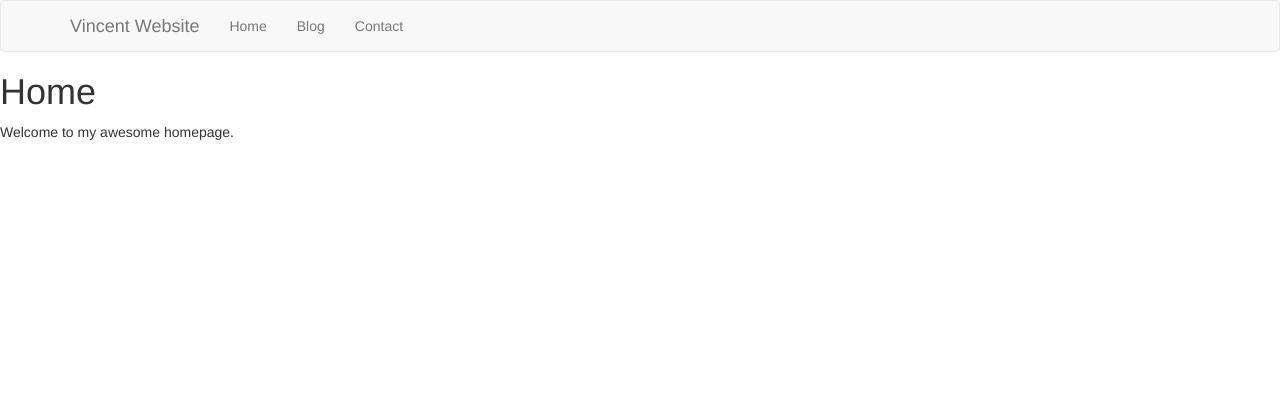
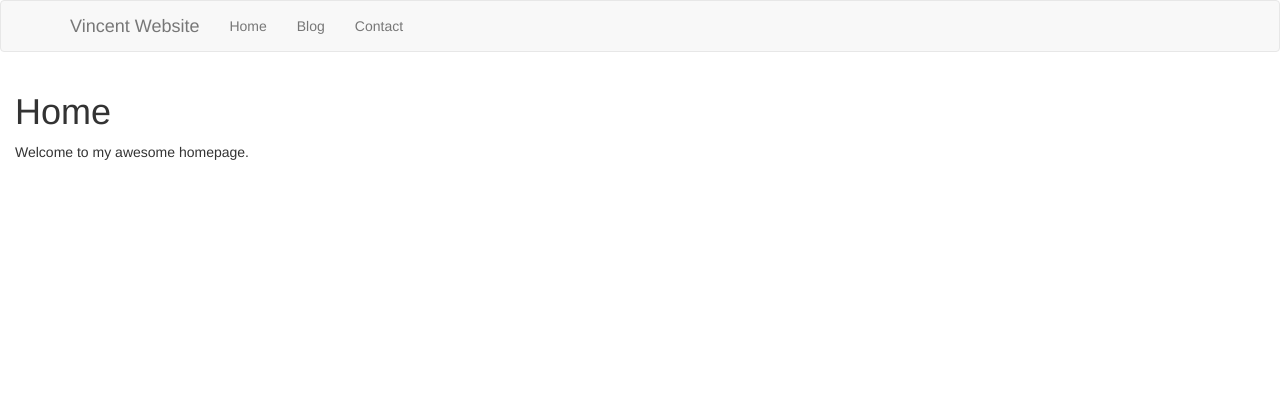
Before and after one commit to v1nc3nz00/Blogger, a PHP site: template templates/home.twig in a window 1280 px wide. Shown: the top 420 px of the page. Run offline with PHP 8.4, Linux system fonts and the light colour scheme; the template is opened without the code that fills it, so the values that code supplies are empty; some libraries are stand-ins or nearby versions.

Commit message:
directory

```diff
--- a/templates/blog.twig
+++ b/templates/blog.twig
@@ -7,7 +7,7 @@
 
 {% block maincontent %}
     <h1>Blog</h1>
-    <div class="important">
+    <div class="blog">
         {% for blog in blogposts %}
             <h2>{{ blog.blogTitle }}</h2> <h4>by {{ blog.blogAuthor }}</h4>
             <p>{{ blog.blogBody }}</p>
--- a/templates/structure/html.twig
+++ b/templates/structure/html.twig
@@ -11,7 +11,7 @@
 
 {% include "structure/header.twig" %}
 
-<div class="content">{% block maincontent %}{% endblock %}</div>
+<div class="container-fluid">{% block maincontent %}{% endblock %}</div>
 
 {% include 'structure/footer.twig' %}
 
```
